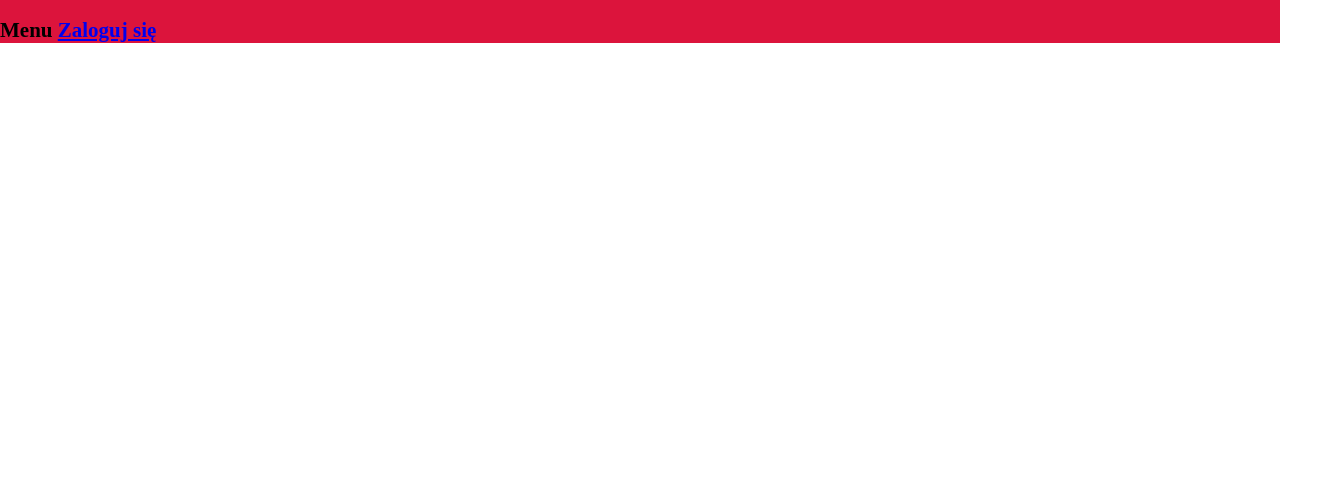
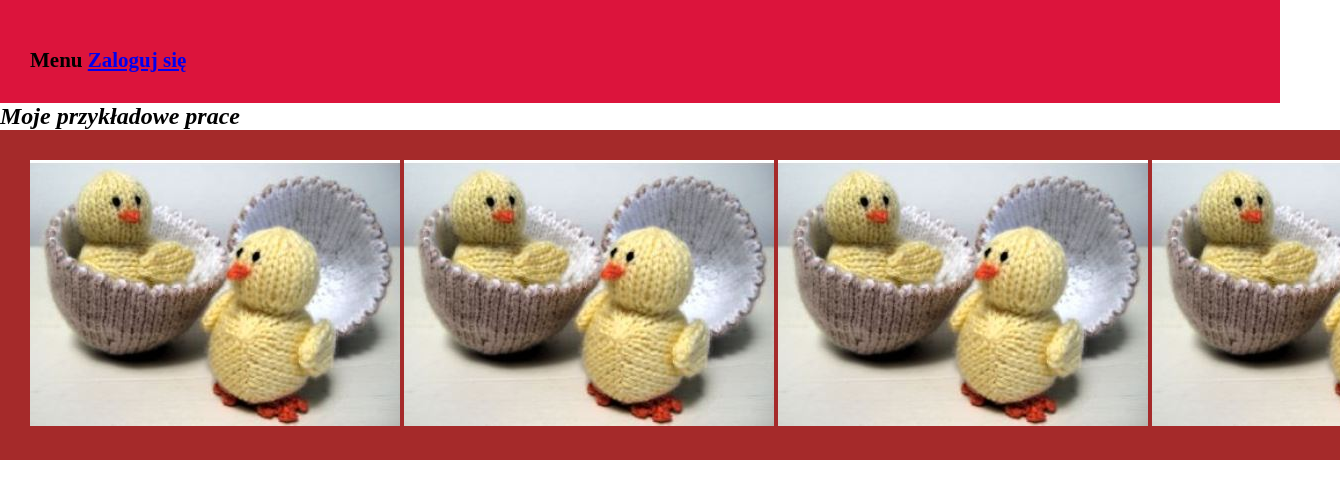
Before and after one commit to Paravati/Moteczkowo, a plain HTML site: page index.html in a window 1280 px wide. Shown: the part 124-622 px from the top of the page, 1340 px wide, since content can reach past the window. Drawn offline with Linux system fonts and the light colour scheme.

Commit message:
added test fotos

```diff
--- a/blog.css
+++ b/blog.css
@@ -7,6 +7,14 @@
     padding: 20px 20px 20px 40px;
 	font-family: monotype corsiva;
 
+}
+
+#slide {
+    width: 100%;
+    height: 100%;
+    overflow-x: scroll;
+    overflow-y: hidden;
+    white-space: nowrap;
 }
 
 h1{
@@ -31,5 +39,5 @@ h1{
 
 div{
 	background-color: brown;
-
+	padding: 30px;
 }
--- a/index.html
+++ b/index.html
@@ -23,6 +23,17 @@
 			<p1><a href="logowanie.html">Zaloguj się</a></p1>
 		</h2>
 	</div>
+		<h2><i>Moje przykładowe prace</i></h2>
+		<div id="slide">
+			<img src="testImages/chicken.JPG">
+			<img src="testImages/chicken.JPG">
+			<img src="testImages/chicken.JPG">
+			<img src="testImages/chicken.JPG">
+			<img src="testImages/chicken.JPG">
+		</div>
+	</div>
+
+
 
 </body>
 </html>
```
Also changed, not shown: testImages/chicken.JPG (added).
